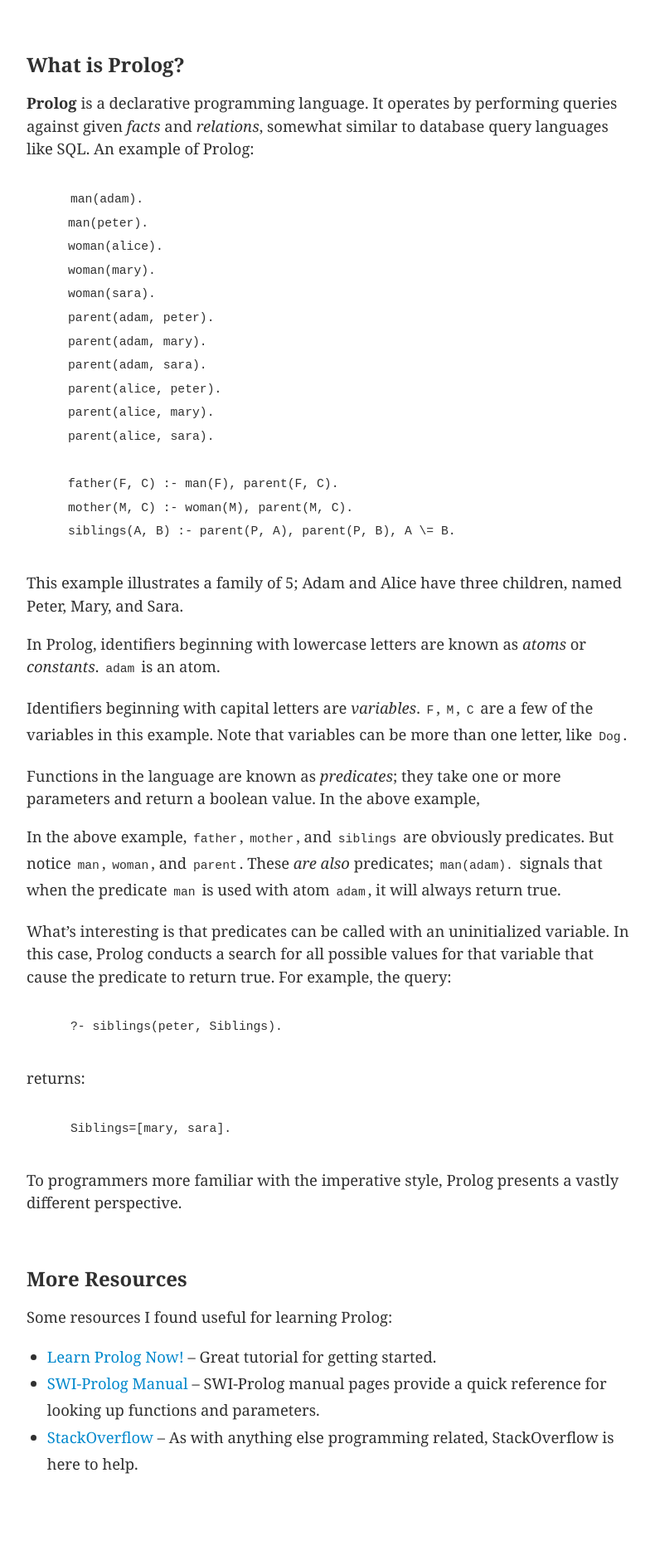
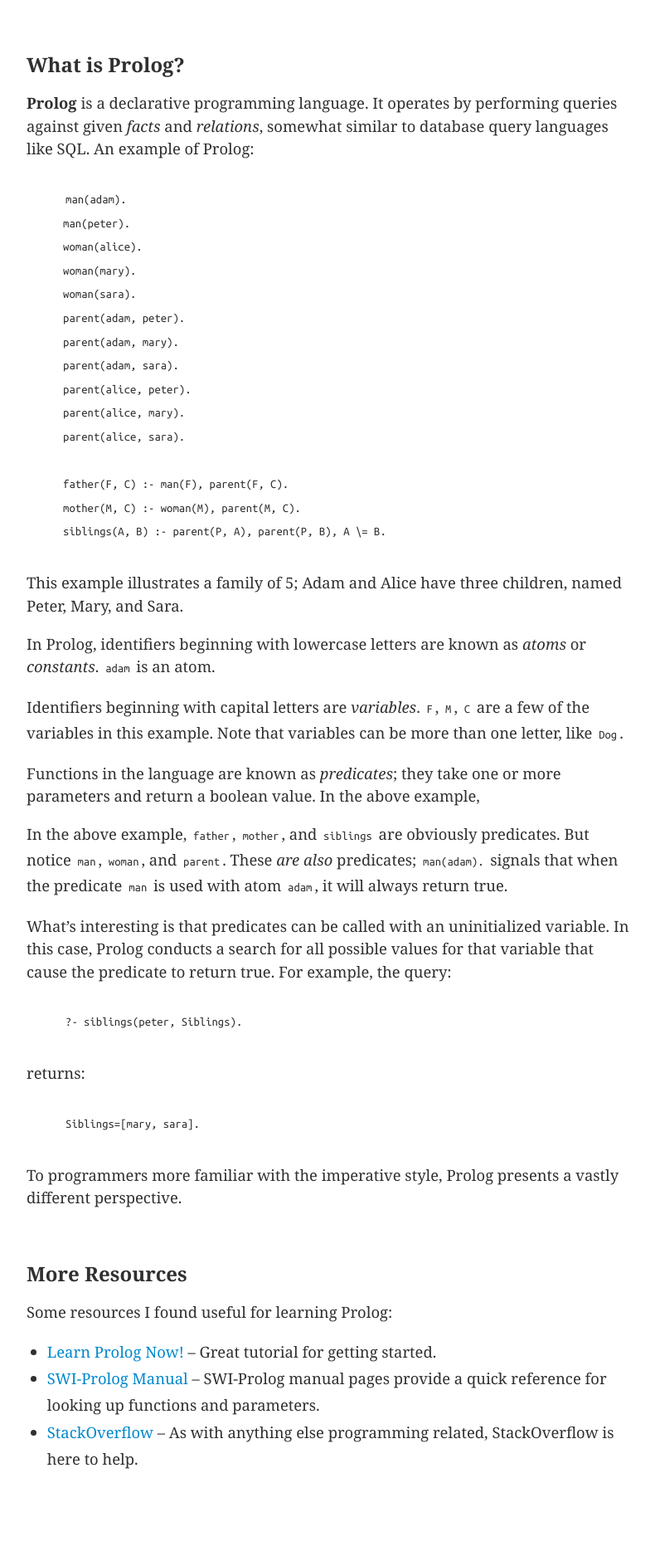
Before and after one commit to abstractOwl/abstractOwl.github.io, a Jekyll site: the page built from index.html, in a window 1280 px wide. Shown: the part 384-2253 px from the top of the page at 83% size, without its empty margins (240-1030 px from the left). Built offline with Jekyll 4.4.1, drawn with Linux system fonts in a browser that asks for light colours; the list of posts is cut into pages by our own code.

Commit message:
Use Ubuntu Mono for code

```diff
--- a/_layouts/default.html
+++ b/_layouts/default.html
@@ -9,6 +9,8 @@
         <meta name="viewport" content="width=device-width">
 
         <link rel="icon" href="/favicon.ico">
+
+        <link href='http://fonts.googleapis.com/css?family=Ubuntu+Mono' rel='stylesheet' type='text/css'>
 
         <!-- syntax highlighting CSS -->
         <link rel="stylesheet" href="/css/syntax.css">
--- a/css/main.css
+++ b/css/main.css
@@ -184,7 +184,7 @@ article .date {
 }
 article pre {
   background-color: #def;
-  font-family: "Courier New", Courier, monospace;
+  font-family: "Ubuntu Mono", "Courier New", Courier, monospace;
   padding: 0.8em;
 }
 
@@ -193,7 +193,7 @@ article ul, article ol {
 }
 
 article code {
-  font-family: "Courier New", Courier, monospace;
+  font-family: "Ubuntu Mono", "Courier New", Courier, monospace;
   font-size: 0.8em;
   padding: 0 .2em;
 }
```
